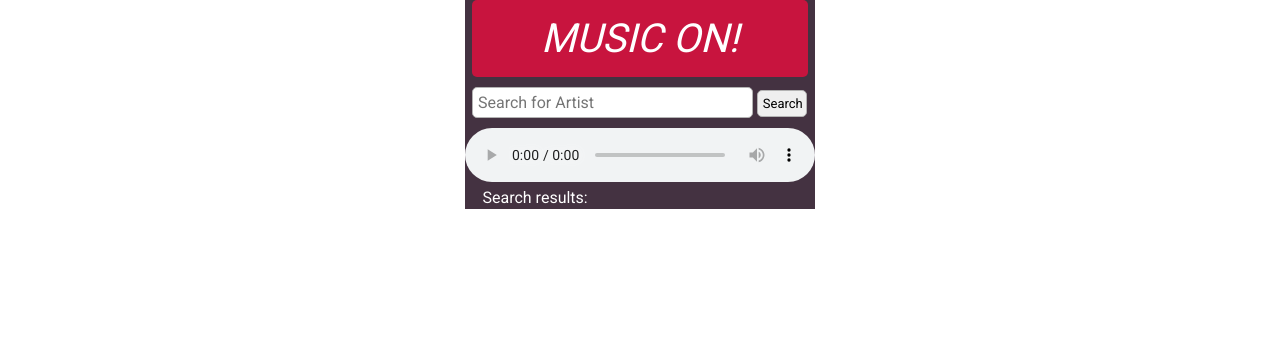
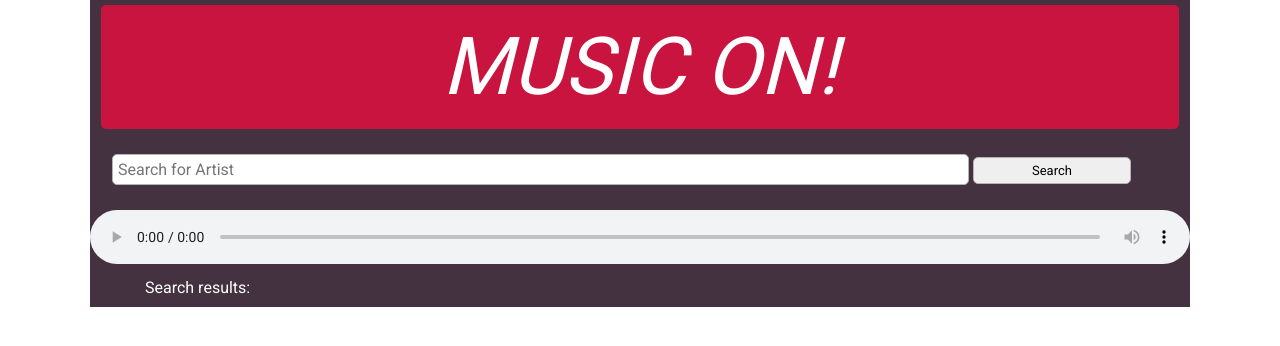
Before and after one commit to henryjf/soundcloud, a plain HTML site: page app/index.html in a window 1280 px wide. Drawn offline with Linux system fonts and the light colour scheme; no server answers.

Commit message:
sass for tablet and full screen

```diff
--- a/src/sass/main.scss
+++ b/src/sass/main.scss
@@ -1,16 +1,15 @@
 .container {
-  max-width: 350px;
+  max-width: 400px;
   margin: auto;
   font-family: 'Roboto', sans-serif;
   position: relative;
   background-color:#443241;
-}
+  padding-top: 5px;
 
 header {
   padding: 15px;
-  margin: 0 2%;
+  margin: 0 1%;
   font-size: 40px;
-  // border: 1px solid red;
   border-radius: 5px;
   font-style: italic;
   text-align: center;
@@ -72,3 +71,40 @@ aside {
     // overflow: auto;
   }
 }
+}
+@media screen and (min-width: 500px){
+
+  .container {
+    max-width: 800px;
+    top-padding:15px;
+  header {
+    font-size: 60px;
+  }
+
+  .artwork {
+    width: 31.33%;
+  }
+}
+}
+@media screen and (min-width: 800px){
+
+  .container {
+    max-width: 1100px;
+    top-padding:15px;
+
+  header {
+    font-size: 80px;
+  }
+  .search {
+    margin: 25px 2%;
+  }
+
+  aside {
+    padding: 10px 5%;
+
+  }
+  .artwork {
+    width: 18%;
+  }
+}
+}
```
Also changed, not shown: app/css/main.css, 1 other file.
